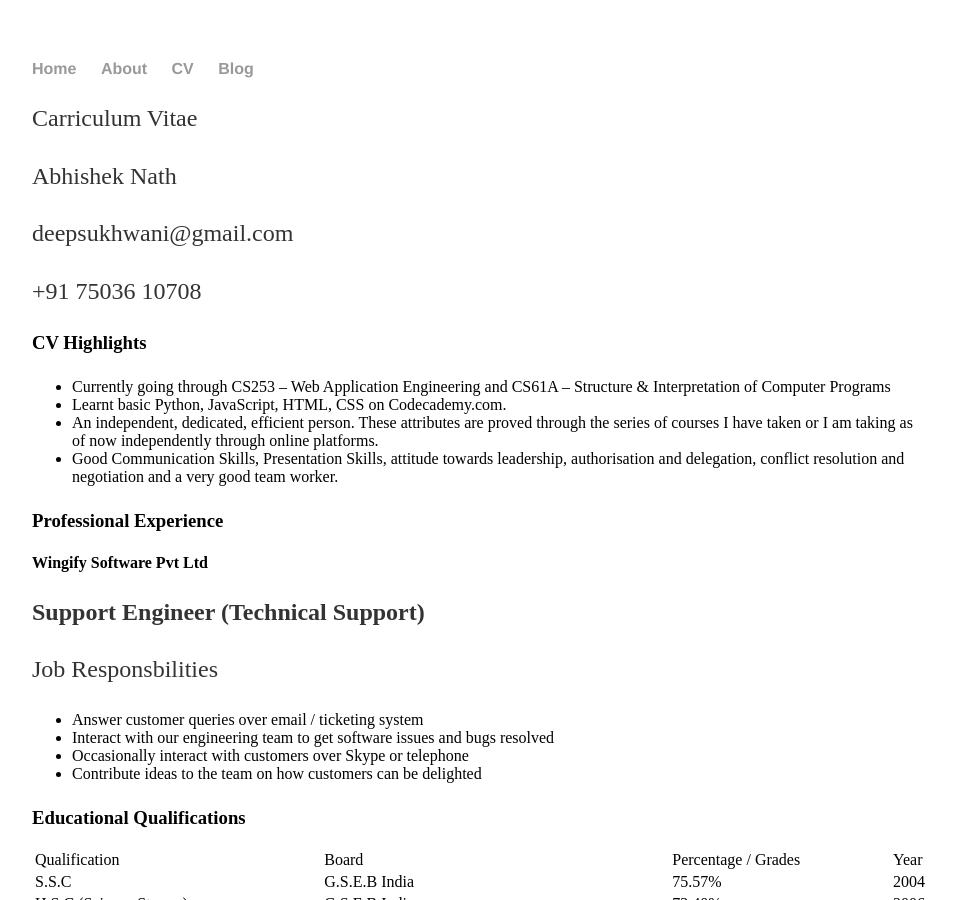
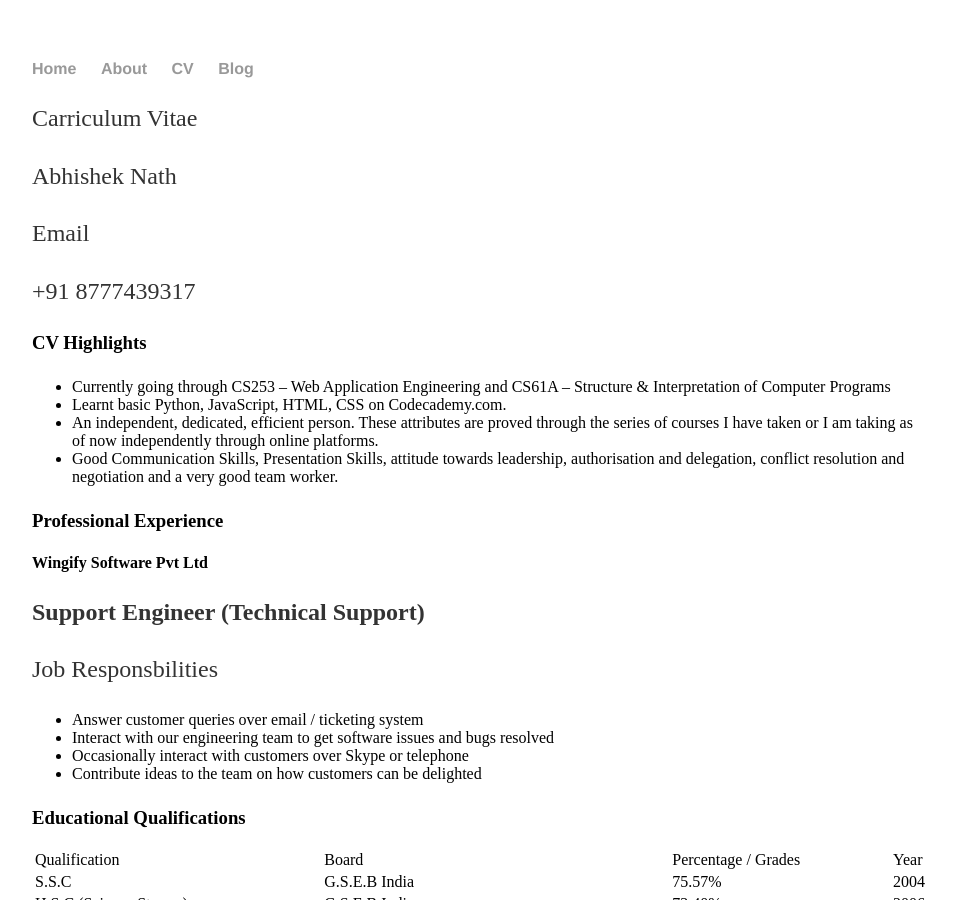
Before and after one commit to an15ms157/abhishek.github.io, a Jekyll site: the page built from cv/index.html, in a window 1280 px wide and 900 px high. Shown: the whole window, without its empty margins (160-1115 px from the left). Built offline with Jekyll 4.4.1, drawn with Linux system fonts in a browser that asks for light colours.

Commit message:
Update index.html

```diff
--- a/cv/index.html
+++ b/cv/index.html
@@ -10,8 +10,8 @@ title: CV
 <div id="header">
 <p id="name">Carriculum Vitae</p>
 <p id="name">Abhishek Nath</p>
-         <a href="mailto:deepsukhwani@gmail.com" target="_blank"><p id="email">deepsukhwani@gmail.com</p></a>
-         <p id="contact">+91 75036 10708</p>
+         <a href="mailto:aabhishek.naath@gmail.com" target="_blank"><p id="email">Email</p></a>
+         <p id="contact">+91 8777439317</p>
      </div>
      <div class="left">
      </div>
```
